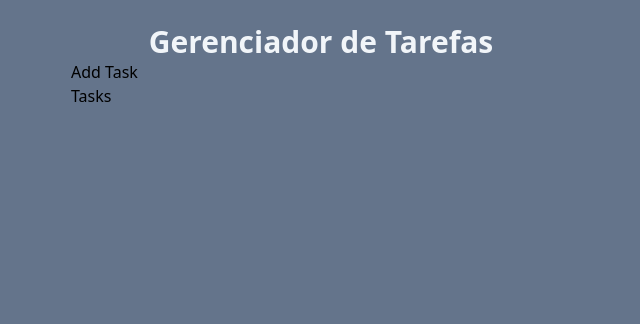
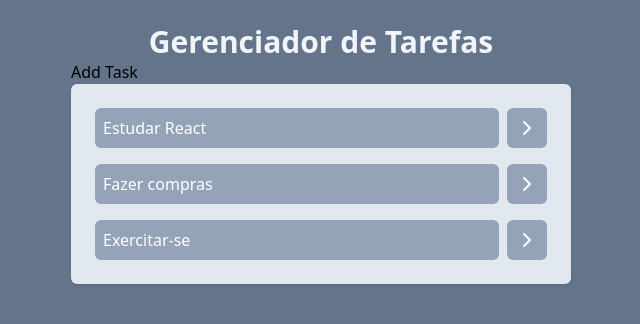
Before and after one commit to Vitornspb/react-task-app, a React (Vite) app: page / in a window 1280 px wide. Shown: the top 324 px of the page, without its empty margins (319-959 px from the left). Built offline with nearby package versions, Linux system fonts and the light colour scheme.

Commit message:
feat: criando primeiro componente

```diff
--- a/package.json
+++ b/package.json
@@ -10,6 +10,7 @@
     "preview": "vite preview"
   },
   "dependencies": {
+    "lucide-react": "^0.435.0",
     "react": "^18.3.1",
     "react-dom": "^18.3.1"
   },
--- a/src/App.jsx
+++ b/src/App.jsx
@@ -1,15 +1,36 @@
 import AddTask from "./components/AddTask";
-import Tasks from "./components/Tasks";
+import TasksList from "./components/Tasks";
+import { useState } from "react";
 
 export default function App() {
+  const [tasks, setTasks] = useState([
+    {
+      id: 1,
+      title: "Estudar React",
+      description: "Ler a documentação oficial e fazer exercícios práticos",
+      isCompleted: false,
+    },
+    {
+      id: 2,
+      title: "Fazer compras",
+      description: "Comprar frutas, vegetais e itens essenciais para a semana",
+      isCompleted: false,
+    },
+    {
+      id: 3,
+      title: "Exercitar-se",
+      description: "Fazer uma caminhada de 30 minutos no parque",
+      isCompleted: false,
+    },
+  ]);
   return (
-    <div className="w-screen h-screen bg-slate-500 flex justify-center p-6">
+    <div className="flex justify-center w-screen h-screen p-6 bg-slate-500">
       <div className="w-[500px]">
-        <h1 className="text-3xl text-slate-100 font-bold text-center">
+        <h1 className="text-3xl font-bold text-center text-slate-100">
           Gerenciador de Tarefas
         </h1>
-        <AddTask />
-        <Tasks />
+        <AddTask setTasks={setTasks} />
+        <TasksList tasks={tasks} />
       </div>
     </div>
   );
--- a/src/components/Tasks.jsx
+++ b/src/components/Tasks.jsx
@@ -1,3 +1,30 @@
-export default function Tasks() {
-  return <h1>Tasks</h1>;
+import { ChevronRightIcon } from "lucide-react";
+import PropTypes from "prop-types";
+
+export default function Tasks({ tasks }) {
+  return (
+    <ul className="space-y-4 p-6 bg-slate-200 rounded-md shadow">
+      {tasks.map((task) => (
+        <li key={task.id} className="flex gap-2">
+          <button className="p-2 text-left text-white bg-slate-400 w-full rounded-md">
+            {task.title}
+          </button>
+          <button className="p-2 text-white bg-slate-400 rounded-md">
+            <ChevronRightIcon />
+          </button>
+        </li>
+      ))}
+    </ul>
+  );
 }
+
+Tasks.propTypes = {
+  tasks: PropTypes.arrayOf(
+    PropTypes.shape({
+      id: PropTypes.number.isRequired,
+      title: PropTypes.string.isRequired,
+      description: PropTypes.string,
+      isCompleted: PropTypes.bool,
+    })
+  ).isRequired,
+};
```
Also changed, not shown: eslint.config.js (+17 -17 lines), src/components/AddTask.jsx (+7 -1 lines), 1 other file (tests, documents, lock files or other folders).
